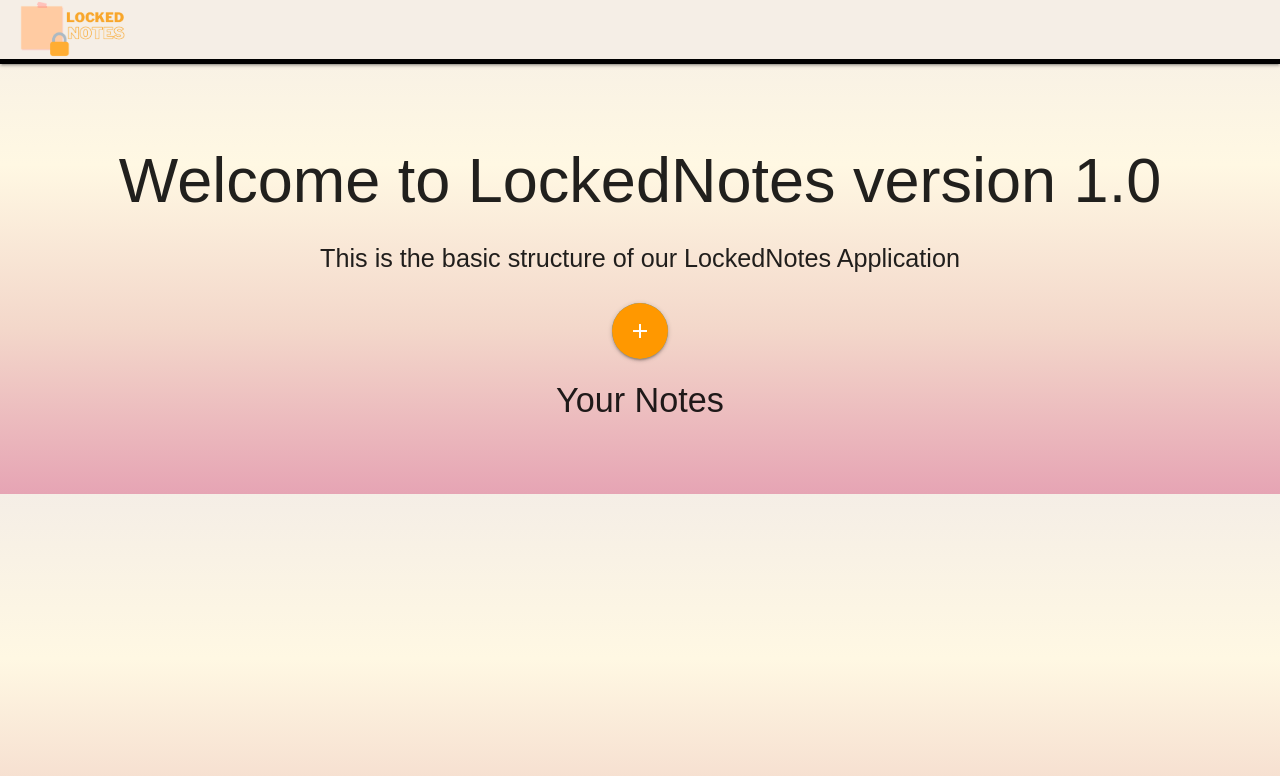
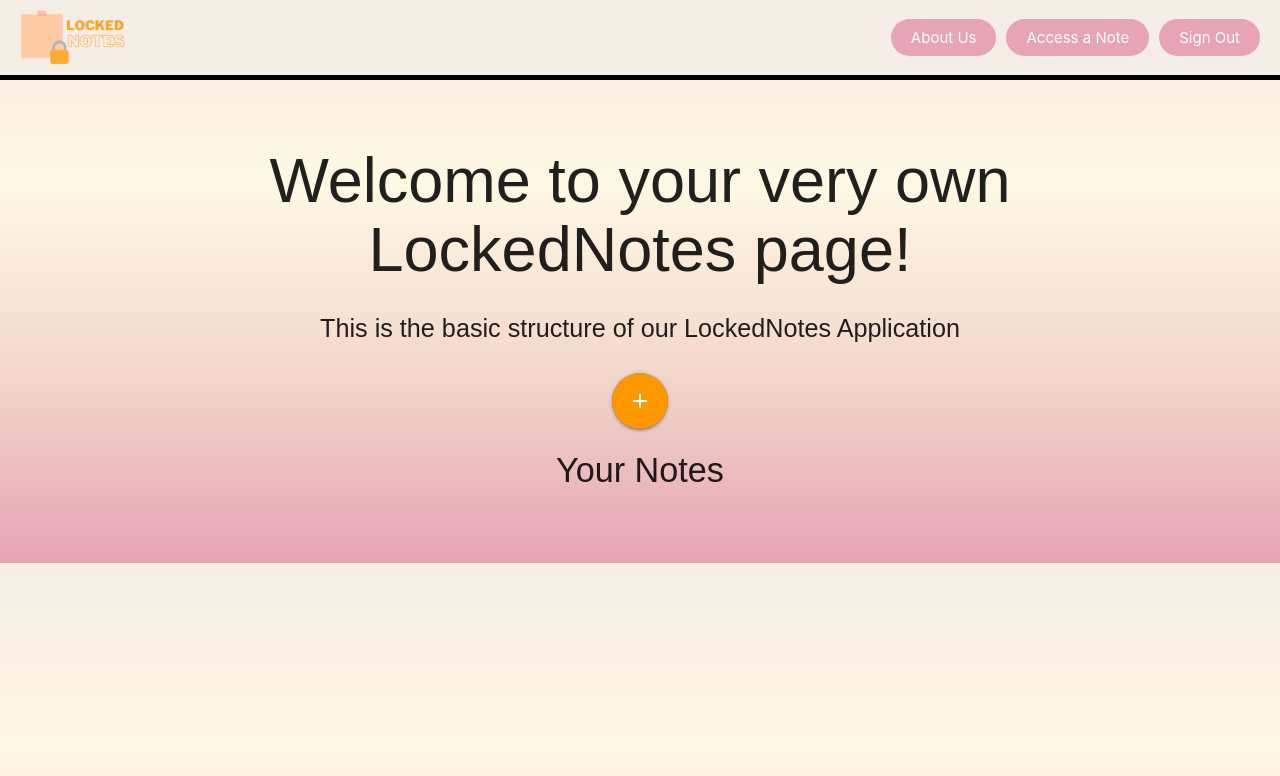
Before and after one commit to Thenuka-amarasinghe/LockedNotes, a website: page AccountPage.html in a window 1280 px wide. Drawn offline with nearby package versions, Linux system fonts and the light colour scheme; no server answers.

Commit message:
Creating Account Page

```diff
--- a/LandingPage.html
+++ b/AccountPage.html
@@ -11,8 +11,15 @@
 <body>
     <!-- Navigation bar -->
     <nav>
-        <div class="nav-wrapper navbar">
-            <a href="HomePage.html" class="brand-logo logo_css"><img class="logo" src="Logo.png"></a>
+        <div class="navbar">
+            <div class="navbar-left">
+                <a href="HomePage.html" class="brand-logo logo_css"><img class="logo" src="Logo.png"></a>
+            </div>
+            <div class="navbar-right">
+                <button class="nav-button">About Us</button>
+                <button class="nav-button">Access a Note</button>
+                <button class="nav-button">Sign Out</button>
+            </div>
         </div>
     </nav>
 
@@ -21,7 +28,7 @@
         <div class="container">
             <div class="row">
                 <div class="col s12 center-align">
-                    <h1 id="heading">Welcome to LockedNotes version 1.0</h1>
+                    <h1 id="heading">Welcome to your very own LockedNotes page!</h1>
                     <p class="flow-text">This is the basic structure of our LockedNotes Application</p>
                 </div>
                 <!-- Add notes Button -->
```
